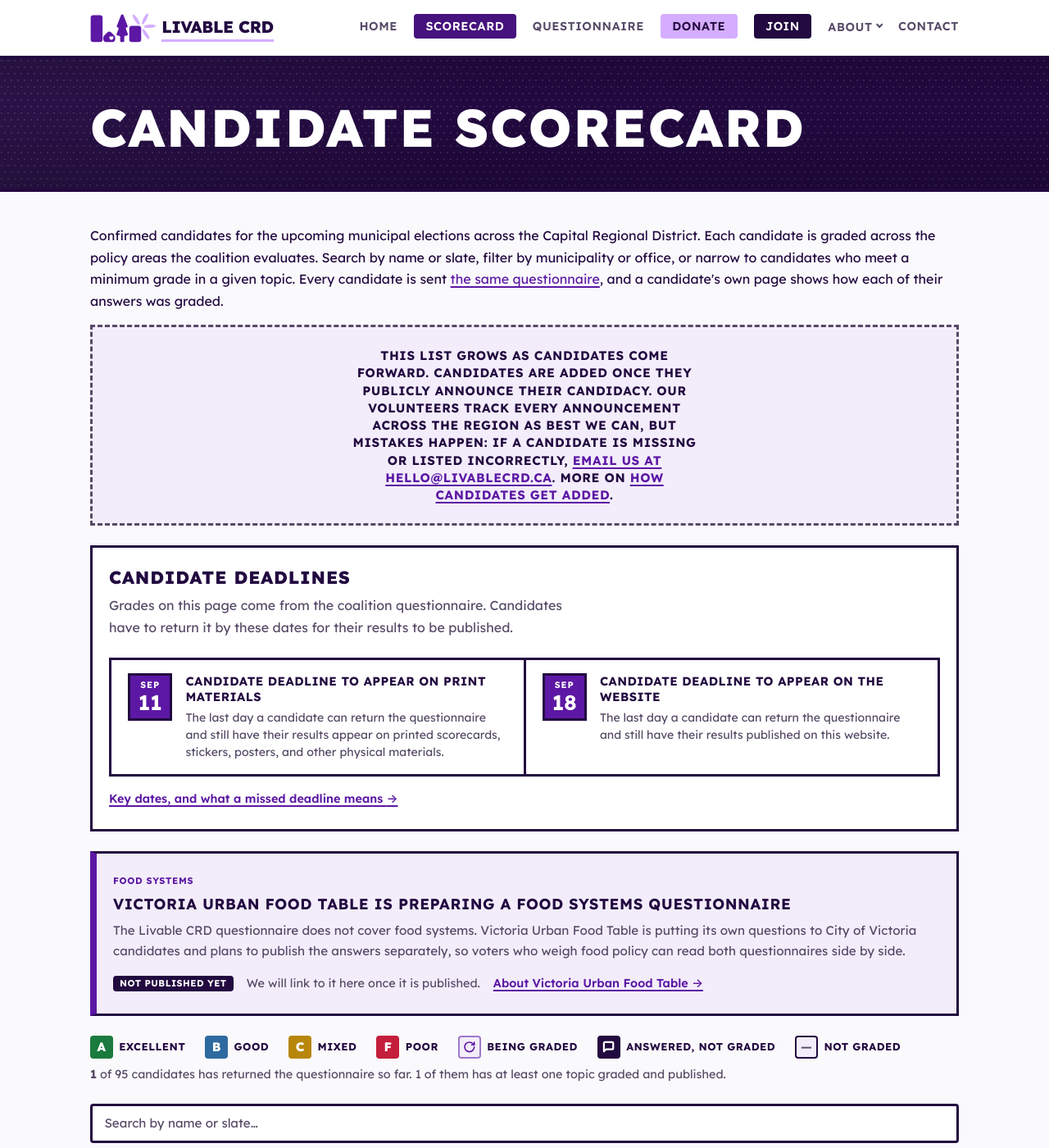
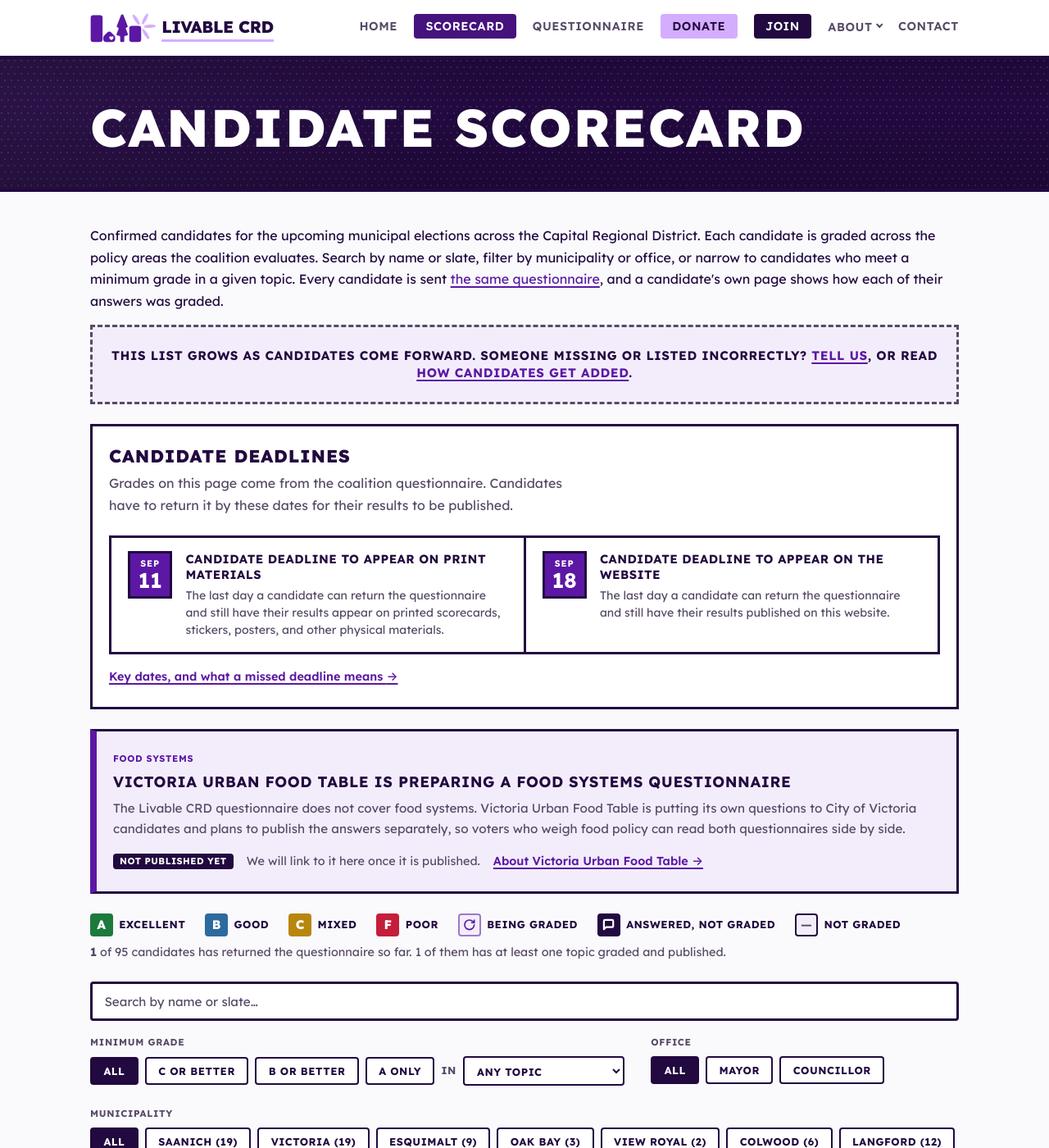
Before and after one commit to LaputanMachines/livable-crd-website, a Jekyll site: the page built from scorecard/index.md, in a window 1280 px wide and 1400 px high. Shown: the whole window at 82% size. Built offline with Jekyll 4.4.1, drawn with Linux system fonts in a browser that asks for light colours.

Commit message:
copy: trim the scorecard banners to what a reader can act on
The candidate-list banner explained how our volunteers track announcements,
which is our process and not the reader's problem, and buried the one thing
they can do with it. Two sentences now: what the list is, and where to send
a correction. #how-candidates-are-added still carries the full explanation.

Dropping the 42ch measure with it. That cap existed to keep a long
paragraph readable, and on two short sentences it left the text wrapped
into a narrow column with the dashed box stretched empty either side.

The favourites hint loses its keyboard sentence, and the "returned it,
still being graded" note on a candidate page goes dashed to match the
scorecard's status banner: what it says is provisional, and a solid box
drew it with the same finality as the grades underneath it.

```diff
--- a/_sass/_candidate.scss
+++ b/_sass/_candidate.scss
@@ -100,7 +100,12 @@
 // its accent edge picks up the brand purple instead of the deep ink: on a page
 // where the difference between "replied" and "did not" is the point, the two
 // notes must not look like the same message twice.
+//
+// Dashed rather than solid, matching the scorecard's own status banner: what it
+// says is provisional, and a solid box drew it with the same finality as the
+// grades underneath it.
 .candidate-page .candidate-returned {
+  border-style: dashed;
   border-left-color: $color-accent;
 }
 
--- a/_sass/_components.scss
+++ b/_sass/_components.scss
@@ -1004,10 +1004,12 @@ $category-colors: (
   box-shadow: none;
 }
 
+// No max-width: the banner holds two short sentences now, and capping the
+// measure at 42ch left them wrapped into a narrow column with the dashed box
+// stretched empty either side of it.
 .status-banner p {
-  margin: 0 auto;
+  margin: 0;
   color: $color-text;
-  max-width: 42ch;
   font-weight: 700;
   font-family: $font-display;
   text-transform: uppercase;
--- a/scorecard/index.md
+++ b/scorecard/index.md
@@ -24,8 +24,14 @@ description: >-
     and a candidate's own page shows how each of their answers was graded.
   </p>
 
+  {%- comment -%}
+    Two sentences: what the list is, and what to do when it is wrong. The longer
+    version explained our volunteers' tracking process, which is our problem and
+    not the reader's; #how-candidates-are-added still carries all of it for
+    anyone who wants it.
+  {%- endcomment -%}
   <div class="status-banner">
-    <p><strong>This list grows as candidates come forward.</strong> Candidates are added once they publicly announce their candidacy. Our volunteers track every announcement across the region as best we can, but mistakes happen: if a candidate is missing or listed incorrectly, <a href="mailto:{{ site.email }}?subject=Scorecard%20correction">email us at {{ site.email }}</a>. More on <a href="#how-candidates-are-added">how candidates get added</a>.</p>
+    <p><strong>This list grows as candidates come forward.</strong> Someone missing or listed incorrectly? <a href="mailto:{{ site.email }}?subject=Scorecard%20correction">Tell us</a>, or read <a href="#how-candidates-are-added">how candidates get added</a>.</p>
   </div>
 
   {%- comment -%}
@@ -217,10 +223,10 @@ description: >-
             Your favourites
             {%- comment -%}
               Also the accessible description of every reorder handle
-              (aria-describedby), so the keyboard path is stated once here
-              instead of being repeated inside 66 button labels.
+              (aria-describedby), so it is stated once here instead of being
+              repeated inside 66 button labels.
             {%- endcomment -%}
-            <span class="scorecard-matrix__group-hint" id="favourites-hint">Saved in this browser only. Drag a row by its reorder handle, or focus a handle and press the up or down arrow key, to change the order.</span>
+            <span class="scorecard-matrix__group-hint" id="favourites-hint">Saved in this browser only. Drag a row by its reorder handle to change the order.</span>
           </th>
         </tr>
       </tbody>
```
